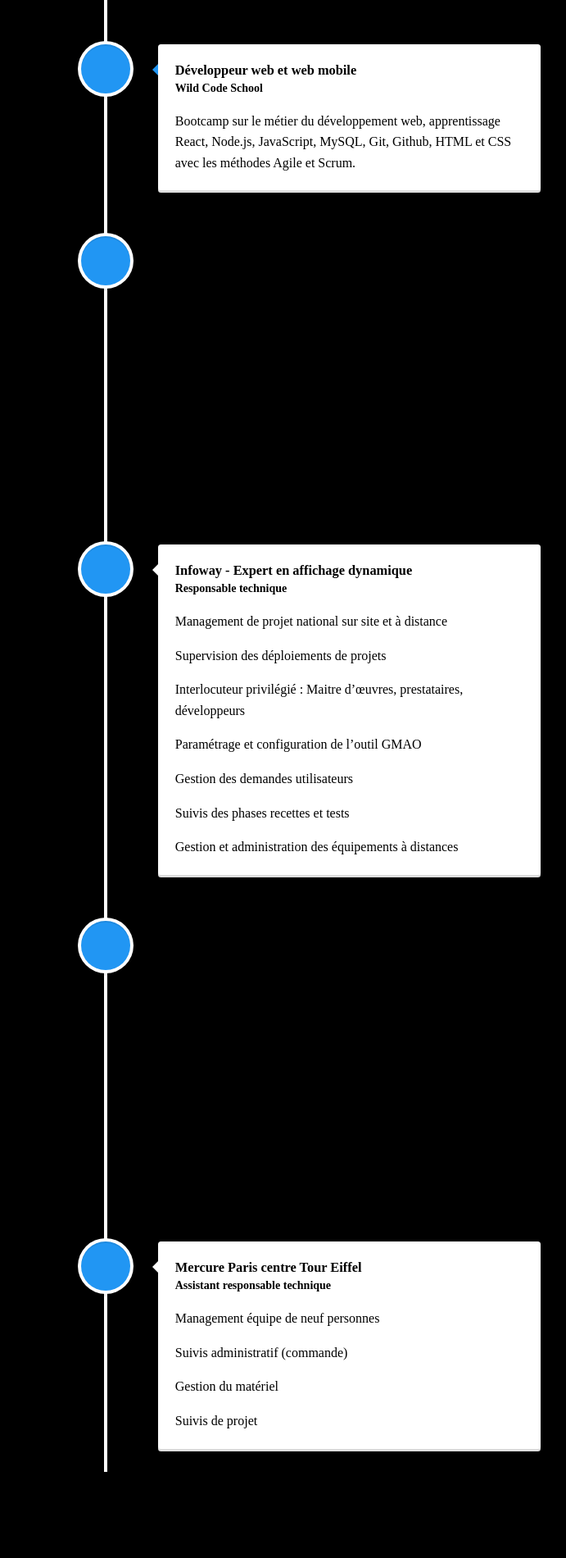
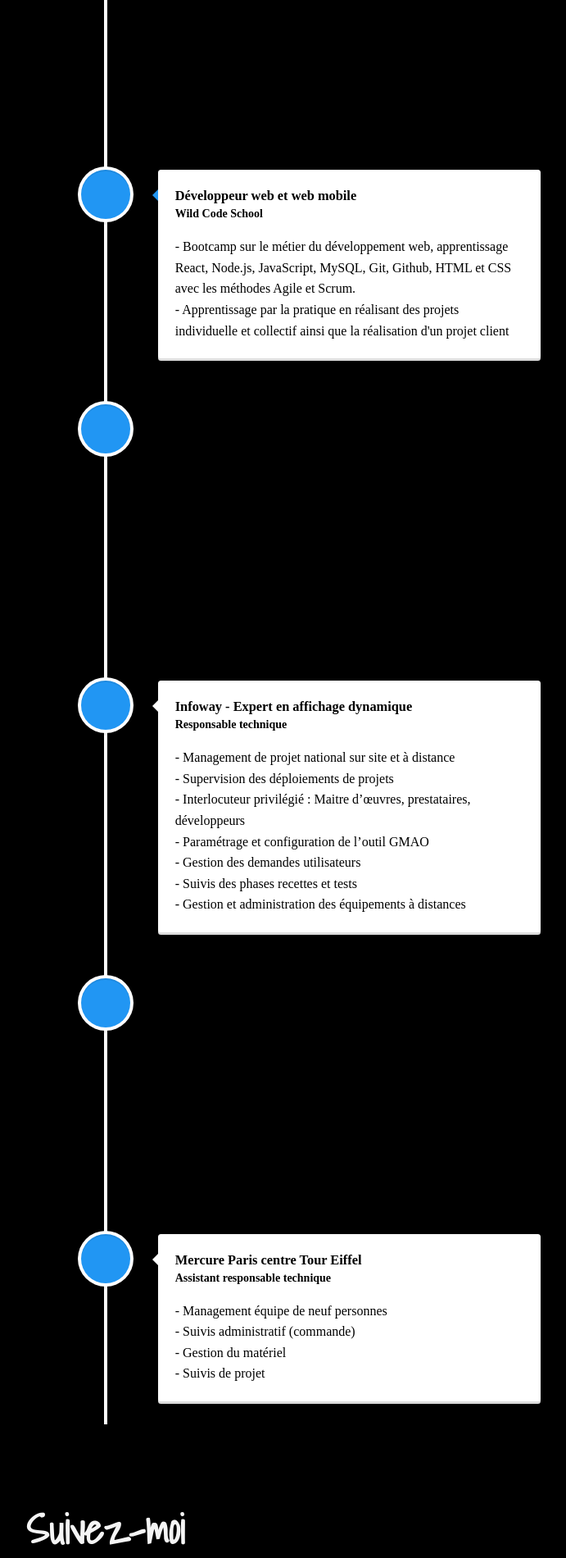
Before and after one commit to Mamednoor/portfolio, a React (Create React App) app: page / in a window 1280 px wide. Shown: the part 1760-3660 px from the top of the page at 82% size, without its empty margins (511-1202 px from the left). Built offline with nearby package versions, Linux system fonts and the light colour scheme.

Commit message:
Typo correction

```diff
--- a/src/components/pages/Experience.js
+++ b/src/components/pages/Experience.js
@@ -19,7 +19,11 @@ function Experience() {
         <h3 className="vertical-timeline-element-title">Développeur Front-End React, React-Native</h3>
         <h4 className="vertical-timeline-element-subtitle">Cityviz</h4>
         <p>
-          Stacks: React Hooks, Redux, Redux-Saga, React-Native, GitLab
+        - Création de composants pour instaurer de nouveau écrans React.js & React-native.<br/>
+        - Création et ajout de nouvelles fonctionnalités.<br/>
+        - Création et modification de endpoint sur API.<br/>
+        - Résolution de bug.<br/>
+        Stack : React.js, React-Native, Redux, Redux-Saga, Python, PostgreSQL, Docker, YouTrack, GitLab
         </p>
       </VerticalTimelineElement>
       <VerticalTimelineElement
@@ -31,8 +35,10 @@ function Experience() {
         <h3 className="vertical-timeline-element-title">Développeur web et web mobile</h3>
         <h4 className="vertical-timeline-element-subtitle">Wild Code School</h4>
         <p>
-        Bootcamp sur le métier du développement web, apprentissage React, Node.js, JavaScript, MySQL, Git,
-        Github, HTML et CSS avec les méthodes Agile et Scrum.
+          - Bootcamp sur le métier du développement web, apprentissage React, Node.js, JavaScript, MySQL, Git,
+          Github, HTML et CSS avec les méthodes Agile et Scrum.<br/>
+          - Apprentissage par la pratique en réalisant des projets individuelle et collectif
+          ainsi que la réalisation d'un projet client
         </p>
       </VerticalTimelineElement>
       <VerticalTimelineElement
@@ -44,11 +50,13 @@ function Experience() {
         <h4 className="vertical-timeline-element-subtitle">
           Paris - France
         </h4>
-        <p>Management d’une équipe de huit personnes (équipe de sous-traitant multi-technique)</p>
-        <p>Management de projet « Rénovation et Travaux »</p>
-        <p>Interlocuteur privilégié : clients, prestataires et sous-traitants</p>
-        <p>Suivis des budgets de maintenance</p>
-        <p>Gamme de maintenance pilotée avec GPLI / MAINTA / SAM FM</p>
+        <p>
+        - Management d’une équipe de huit personnes (équipe de sous-traitant multi-technique)<br/>
+        - Management de projet « Rénovation et Travaux »<br/>
+        - Interlocuteur privilégié : clients, prestataires et sous-traitants<br/>
+        - Suivis des budgets de maintenance<br/>
+        - Gamme de maintenance pilotée avec GPLI / MAINTA / SAM FM
+        </p>
       </VerticalTimelineElement>
       <VerticalTimelineElement
         className="vertical-timeline-element--work"
@@ -57,13 +65,15 @@ function Experience() {
       >
         <h3 className="vertical-timeline-element-title">Infoway - Expert en affichage dynamique</h3>
         <h4 className="vertical-timeline-element-subtitle">Responsable technique</h4>
-        <p>Management de projet national sur site et à distance</p>
-        <p>Supervision des déploiements de projets</p>
-        <p>Interlocuteur privilégié : Maitre d’œuvres, prestataires, développeurs</p>
-        <p>Paramétrage et configuration de l’outil GMAO</p>
-        <p>Gestion des demandes utilisateurs</p>
-        <p>Suivis des phases recettes et tests</p>
-        <p>Gestion et administration des équipements à distances</p>
+        <p>
+        - Management de projet national sur site et à distance<br/>
+        - Supervision des déploiements de projets<br/>
+        - Interlocuteur privilégié : Maitre d’œuvres, prestataires, développeurs<br/>
+        - Paramétrage et configuration de l’outil GMAO<br/>
+        - Gestion des demandes utilisateurs<br/>
+        - Suivis des phases recettes et tests<br/>
+        - Gestion et administration des équipements à distances
+        </p>
       </VerticalTimelineElement>
       <VerticalTimelineElement
         className="vertical-timeline-element--work"
@@ -74,12 +84,14 @@ function Experience() {
         <h4 className="vertical-timeline-element-subtitle">
           Responasble technique
         </h4>
-        <p>Membre du comité de direction</p>
-        <p>Configuration de l’outil GMAO interne Accor</p>
-        <p>Suivis administratif (commande / contrat / énergies)</p>
-        <p>Gestion du matériel</p>
-        <p>Gestion de projet</p>
-        <p>Relation clientèle (gestion de conflit)</p>
+        <p>
+        - Membre du comité de direction<br/>
+        - Configuration de l’outil GMAO interne Accor<br/>
+        - Suivis administratif (commande / contrat / énergies)<br/>
+        - Gestion du matériel<br/>
+        - Gestion de projet<br/>
+        - Relation clientèle (gestion de conflit)<br/>
+        </p>
       </VerticalTimelineElement>
       <VerticalTimelineElement
         className="vertical-timeline-element--education"
@@ -90,10 +102,12 @@ function Experience() {
           Mercure Paris centre Tour Eiffel
         </h3>
         <h4 className="vertical-timeline-element-subtitle">Assistant responsable technique</h4>
-        <p>Management équipe de neuf personnes</p>
-        <p>Suivis administratif (commande)</p>
-        <p>Gestion du matériel</p>
-        <p>Suivis de projet</p>
+        <p>
+        - Management équipe de neuf personnes<br/>
+        - Suivis administratif (commande)<br/>
+        - Gestion du matériel<br/>
+        - Suivis de projet
+        </p>
       </VerticalTimelineElement>
     </VerticalTimeline>
     </section>
```
